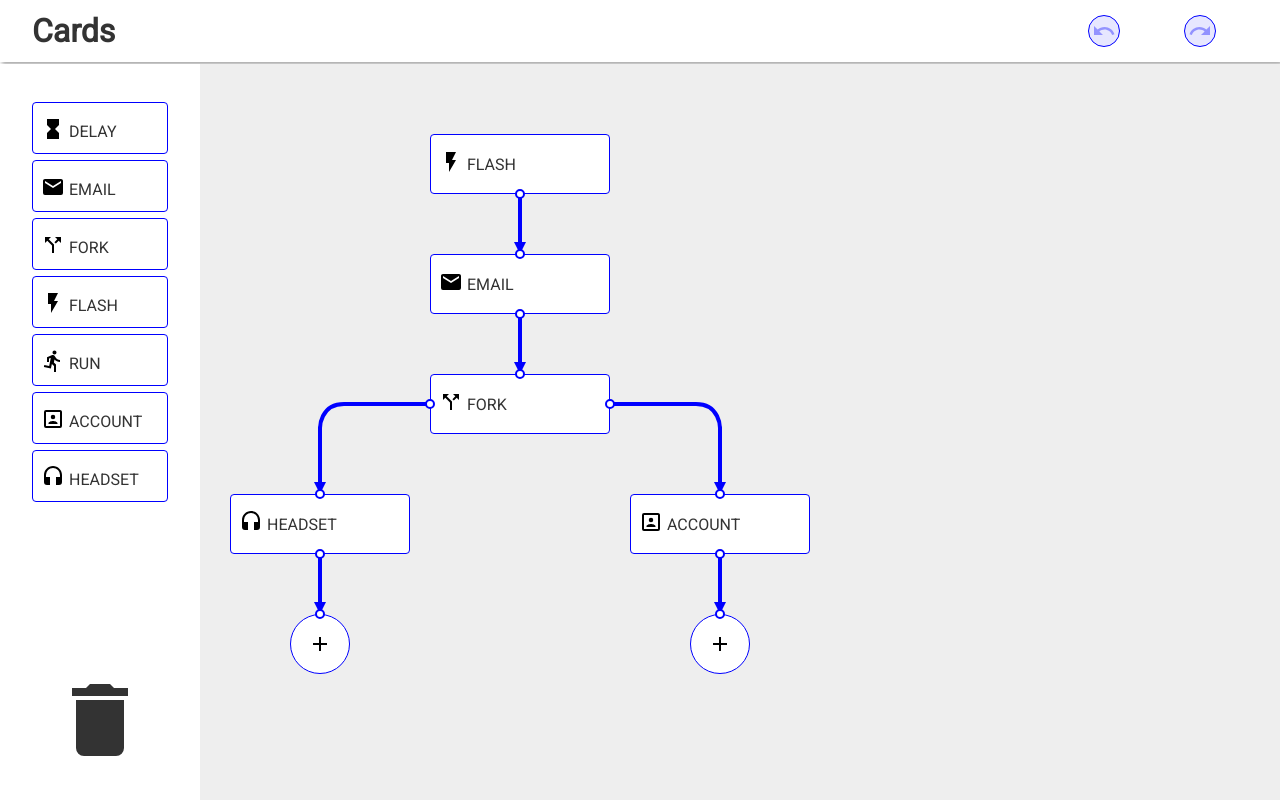
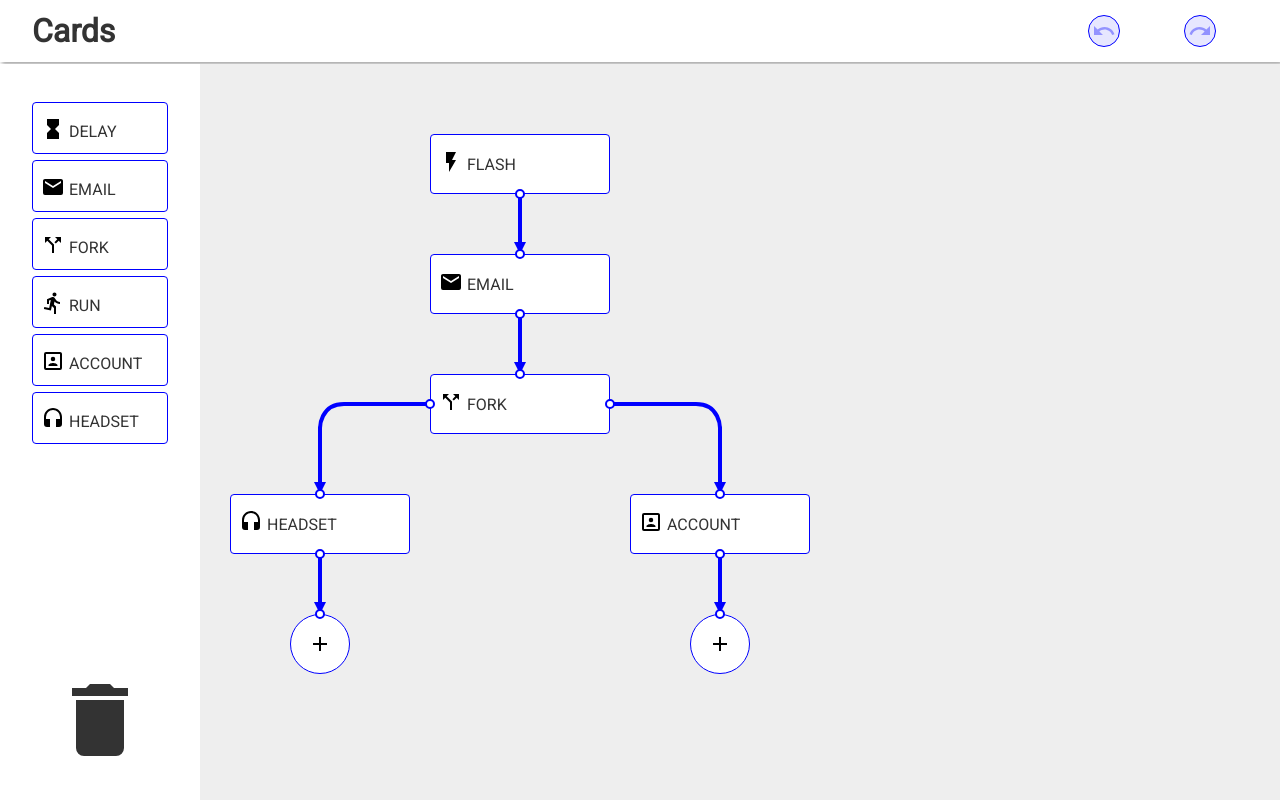
Before and after one commit to georgius1024/cards-dragger, a Vue app: page / in a window 1280 px wide. Built offline with nearby package versions, Linux system fonts and the light colour scheme.

Commit message:
more fixes

```diff
--- a/src/App.vue
+++ b/src/App.vue
@@ -22,7 +22,6 @@
 </template>
 <script>
 import { nanoid } from 'nanoid';
-import initialState from './initialState.json';
 import Layout from './components/Layout.vue';
 import Sidebar from './components/Sidebar.vue';
 import Header from './components/Header.vue';
@@ -57,7 +56,6 @@ export default {
     },
     widerScene() {
       const scene = treeUtils.clone(this.scene);
-
       return Object.keys(scene).reduce((map, key) => {
         const node = scene[key];
         map[key] = node;
@@ -65,7 +63,7 @@ export default {
           const terminator = {
             id: nanoid(),
             parent: node.id,
-            type: 'stop'
+            type: 'stop-left'
           };
           node.left = terminator.id;
           map[terminator.id] = terminator;
@@ -74,7 +72,7 @@ export default {
           const terminator = {
             id: nanoid(),
             parent: node.id,
-            type: 'stop'
+            type: 'stop-right'
           };
           node.right = terminator.id;
           map[terminator.id] = terminator;
@@ -92,18 +90,12 @@ export default {
       return this.undoable;
     },
     samples() {
-      return [
-        'delay',
-        'email',
-        'fork',
-        'flash',
-        'run',
-        'account',
-        'headset'
-      ].map((type) => ({
-        type,
-        id: nanoid()
-      }));
+      return ['delay', 'email', 'fork', 'run', 'account', 'headset'].map(
+        (type) => ({
+          type,
+          id: nanoid()
+        })
+      );
     },
     initialScene() {
       return [
@@ -202,7 +194,7 @@ export default {
     clear() {
       this.history = initialize(this.initialScene);
     },
-    dropNode({ from, to }) {
+    dropNode({ from, to, left = null }) {
       const targetNode = this.scene[to];
       if (!targetNode) {
         this.reject(from);
@@ -212,11 +204,11 @@ export default {
 
       const sampleItem = this.samples.find((e) => e.id === from);
       if (sampleItem) {
-        return this.attachNewNode(sampleItem, targetNode);
+        return this.attachNewNode(sampleItem, targetNode, left);
       }
       const sceneItem = this.scene[from];
       if (sceneItem) {
-        return this.moveNode(sceneItem, targetNode);
+        return this.moveNode(sceneItem, targetNode, left);
       }
       return this.reject(from);
     },
@@ -224,34 +216,40 @@ export default {
       const from = event.dataTransfer.getData('id');
       this.reject(from);
     },
-    attachNewNode(sample, targetNode) {
+    attachNewNode(sample, targetNode, left) {
       const nodeToInsert = {
         ...sample,
         id: nanoid()
       };
-
-      let left = true;
+      let toLeft = true;
       if (targetNode.type === 'fork') {
         if (targetNode.left && targetNode.right) {
           return this.reject(targetNode.id);
         }
-        left = !targetNode.left;
+        if (left === null) {
+          toLeft = !targetNode.left;
+        } else {
+          toLeft = left;
+        }
+        if (toLeft && targetNode.left) {
+          return this.reject(targetNode.id);
+        }
       }
       try {
         const updated = treeUtils.insert(
           this.scene,
           targetNode.id,
           nodeToInsert.id,
-          left,
+          toLeft,
           treeUtils.payload(nodeToInsert)
         );
-
         this.updateScene(updated);
-      } catch {
+      } catch (e) {
+        console.error(e);
         return this.reject(targetNode.id);
       }
     },
-    moveNode(sourceNode, targetNode) {
+    moveNode(sourceNode, targetNode, left) {
       if (sourceNode.type === 'fork') {
         try {
           const validMove = !targetNode.left || targetNode.type === 'fork';
@@ -265,20 +263,31 @@ export default {
             !targetNode.left
           );
           this.updateScene(updated);
-        } catch {
+        } catch (e) {
+          console.error(e);
           return this.reject(targetNode.id);
         }
       } else {
         if (targetNode.left && targetNode.right) {
           return this.reject(targetNode.id);
         }
-        const left = targetNode.type !== 'fork' || !targetNode.left;
+        let toLeft = true;
+        if (targetNode.type === 'fork') {
+          if (left === null) {
+            toLeft = !targetNode.left;
+          } else {
+            toLeft = left;
+          }
+          if (toLeft && targetNode.left) {
+            return this.reject(targetNode.id);
+          }
+        }
         try {
           const updated = treeUtils.moveNode(
             this.scene,
             targetNode.id,
             sourceNode.id,
-            left
+            toLeft
           );
           this.updateScene(updated);
         } catch (e) {
@@ -304,7 +313,8 @@ export default {
         const keepLeft = Boolean(node.left);
         const updated = treeUtils.removeNode(this.scene, id, keepLeft);
         this.updateScene(updated);
-      } catch {
+      } catch (e) {
+        console.error(error);
         return this.reject(id);
       }
     },
--- a/src/components/ActionCard.vue
+++ b/src/components/ActionCard.vue
@@ -58,7 +58,10 @@ export default {
           'fork',
           'account',
           'run',
-          'headset'
+          'headset',
+          'stop',
+          'stop-left',
+          'stop-right'
         ].includes(value);
       }
     },
--- a/src/components/Canvas.vue
+++ b/src/components/Canvas.vue
@@ -93,7 +93,7 @@ export default {
       if (node.type === 'fork') {
         return ForkCard;
       }
-      if (node.type === 'stop') {
+      if (['stop', 'stop-left', 'stop-right'].includes(node.type)) {
         return TerminatorNode;
       }
       return ActionCard;
--- a/src/components/TerminatorNode.vue
+++ b/src/components/TerminatorNode.vue
@@ -42,7 +42,9 @@ export default {
       this.dragOver = false;
       const from = event.dataTransfer.getData('id');
       const to = this.parent;
-      this.$emit('dropOn', { from, to });
+      const left = ['stop-left', 'stop'].includes(this.type);
+      console.log(this.type, { from, to, left });
+      this.$emit('dropOn', { from, to, left });
     }
   }
 };
--- a/src/utils/tree.js
+++ b/src/utils/tree.js
@@ -174,7 +174,7 @@ function moveNode(tree, target, source, left = true) {
   if (sourceNode.left && sourceNode.right) {
     throw new Error("Can't move subtree!!!");
   }
-  if (sourceNode.parent === targetNode.id) {
+  if (sourceNode.parent === targetNode.id && left) {
     return moveNode(tree, source, target, left);
   }
   const updated = removeNode(tree, source); // <== preserve leftmost
```
